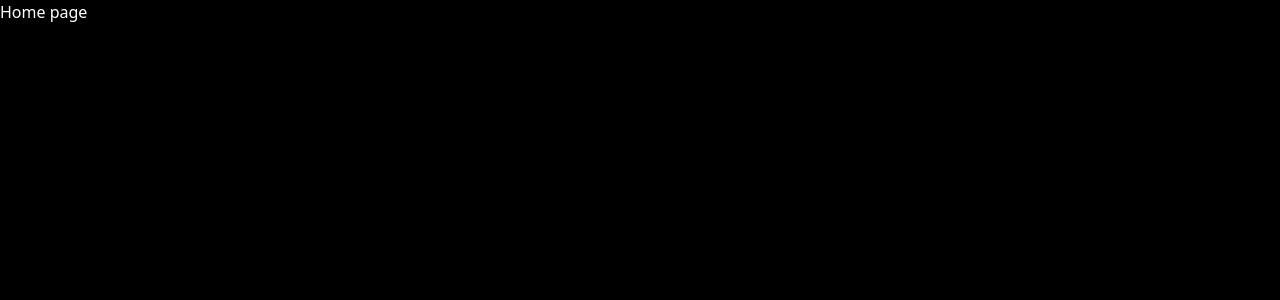
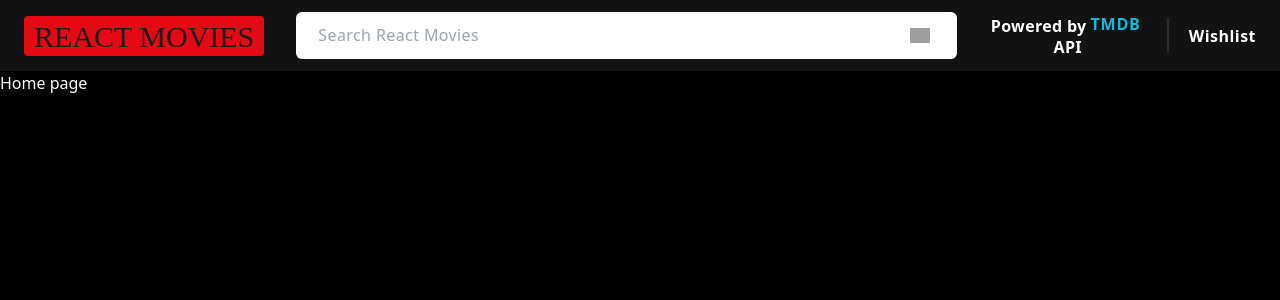
Before and after one commit to michaelcanonizado/react-movies-website-v2, a Next.js app: page / in a window 1280 px wide. Shown: the top 300 px of the page. Built offline with nearby package versions, Linux system fonts and the light colour scheme; grey boxes are pictures that could not be loaded.

Commit message:
added initial primary navbar code

```diff
--- a/src/app/layout.tsx
+++ b/src/app/layout.tsx
@@ -1,6 +1,8 @@
 import type { Metadata } from 'next';
 import { Inter } from 'next/font/google';
 import './globals.css';
+
+import PrimaryNavbar from '@/components/Header/PrimaryNavbar/PrimaryNavbar';
 
 const inter = Inter({ subsets: ['latin'] });
 
@@ -17,7 +19,19 @@ export default function RootLayout({ children }: { children: React.ReactNode })
 	// )
 	return (
 		<html lang="en">
-			<body>{children}</body>
+			<body>
+				<div
+					className="bg-primary text-neutral
+		"
+				>
+					{/* <ScrollToTop /> */}
+					<PrimaryNavbar
+						className={`px-4 m-auto lg:max-w-[1024px] xl:max-w-[1280px]`}
+					/>
+
+					<main className="">{children}</main>
+				</div>
+			</body>
 		</html>
 	);
 }
--- /dev/null
+++ b/src/components/Header/PrimaryNavbar/PrimaryNavbar.tsx
@@ -0,0 +1,220 @@
+'use client';
+
+import React, { useState } from 'react';
+
+export default function PrimaryNavbar({ className }: { className?: string }) {
+	const [focusedInput, setFocusedInput] = useState(false);
+	const [searchBarIsShown, setSearchBarIsShown] = useState(false);
+
+	const onFocus = () => setFocusedInput(true);
+	const onBlur = () => setFocusedInput(false);
+
+	const toggleSearchBar = () => {
+		setSearchBarIsShown(!searchBarIsShown);
+	};
+
+	return (
+		<header className="bg-secondary-300 w-full">
+			<nav
+				className={`py-3 px-6
+
+				max-w-[1280px]
+
+				m-auto flex
+
+				gap-2
+				md:gap-8
+
+				content-center
+				 ${className}`}
+			>
+				<div className="grid place-items-center">
+					<div
+						className="bg-accent-100 rounded w-fit
+						hover:brightness-110
+					sm:h-[40px]
+
+					px-[10px] pt-[2px] grid place-items-center"
+					>
+						<a className="" href="/">
+							<span
+								className="text-secondary-200 font-display whitespace-nowrap
+
+							text-xl
+							sm:text-2xl
+							xl:text-3xl"
+							>
+								REACT MOVIES
+							</span>
+						</a>
+					</div>
+				</div>
+
+				<div
+					className=" grow shrink  justify-end
+
+				flex
+				md:hidden
+				"
+				>
+					<div
+						className={`fixed z-50 inset-x-0 top-0 bg-secondary-100
+
+						transition-all
+						duration-[100ms]
+
+						translate-y-[-100%]
+						${searchBarIsShown ? 'translate-y-[0%]' : ''}
+						`}
+					>
+						<div className="flex">
+							<form className="grow shrink min-w-[50px]">
+								<input
+									type="text"
+									className="text-lg tracking-wider bg-secondary-100 font-neutral h-full  outline-none
+
+								px-[15px]
+								py-[18px]
+								"
+									placeholder="Search coming soon..."
+								></input>
+							</form>
+							<button className="w-[40px]" onClick={toggleSearchBar}>
+								<div className="w-[15px]">
+									<img
+										src="./icon-search-exit-white.svg"
+										alt="exit search"
+										className="w-full h-full"
+									/>
+								</div>
+							</button>
+						</div>
+					</div>
+					<button
+						className=" text-secondary-200 h-full border-[none] grid place-items-center"
+						onClick={toggleSearchBar}
+					>
+						<div className="w-[20px]">
+							<img src="./icon-search-white.svg" alt="Search movie" />
+						</div>
+					</button>
+				</div>
+
+				<div
+					className="bg-neutral rounded-md overflow-hidden w-[720px] group shrink
+
+				hidden
+				md:block
+				"
+				>
+					<form
+						className={`flex h-full pl-5 rounded-[inherit] text-secondary-200  border-2 ${
+							focusedInput
+								? 'border-accent-100'
+								: 'border-[transparent]'
+						} transition-all`}
+					>
+						<input
+							type="text"
+							className="h-full grow shrink min-w-[50px]
+
+							outline-none tracking-wide pb-[2px]"
+							placeholder="Search React Movies"
+							onFocus={onFocus}
+							onBlur={onBlur}
+						/>
+						<button className=" text-secondary-200 h-full w-[70px] border-[none] grid place-items-center">
+							<div className="w-[20px]">
+								<img
+									src="./icon-search-grey.svg"
+									alt="Search movie"
+								/>
+							</div>
+						</button>
+					</form>
+				</div>
+
+				<div className="flex content-center">
+					<div className="grid items-center">
+						<a
+							className="h-fit"
+							href="https://www.themoviedb.org/"
+							target="_blank"
+							rel="noopener noreferrer"
+						>
+							<span
+								className="
+							lg:text-sm
+							xl:text-base
+
+							font-bold tracking-[0.02em]
+
+							flex flex-wrap justify-center
+							"
+							>
+								<span
+									className="  place-items-center mr-1 mb-[-4px]
+
+								hidden
+								lg:grid
+								"
+								>
+									Powered by
+								</span>
+								<span
+									className="text-accent-300  font-black tracking-wider grid place-items-center
+
+								text-sm
+								sm:text-base
+
+								mr-[0px]
+								md:mr-1
+								"
+								>
+									TMDB
+								</span>{' '}
+								<span
+									className="
+								text-xs
+								xl:text-base
+
+								lg:mt-[5px]
+								xl:mt-[-1px]
+
+								hidden
+								lg:block
+								"
+								>
+									API
+								</span>
+							</span>
+						</a>
+					</div>
+					<div className="grid place-items-center">
+						<div
+							className="h-[75%] w-[2px] rounded
+
+						mx-2
+						md:mx-5
+
+						bg-secondary-100"
+						></div>
+					</div>
+					<div className="grid items-center">
+						<a className="h-fit" href="/popular">
+							<span
+								className="
+							text-sm
+							sm:text-base
+
+							font-bold tracking-[0.03em]"
+							>
+								Wishlist
+							</span>
+						</a>
+					</div>
+				</div>
+			</nav>
+		</header>
+	);
+}
```
